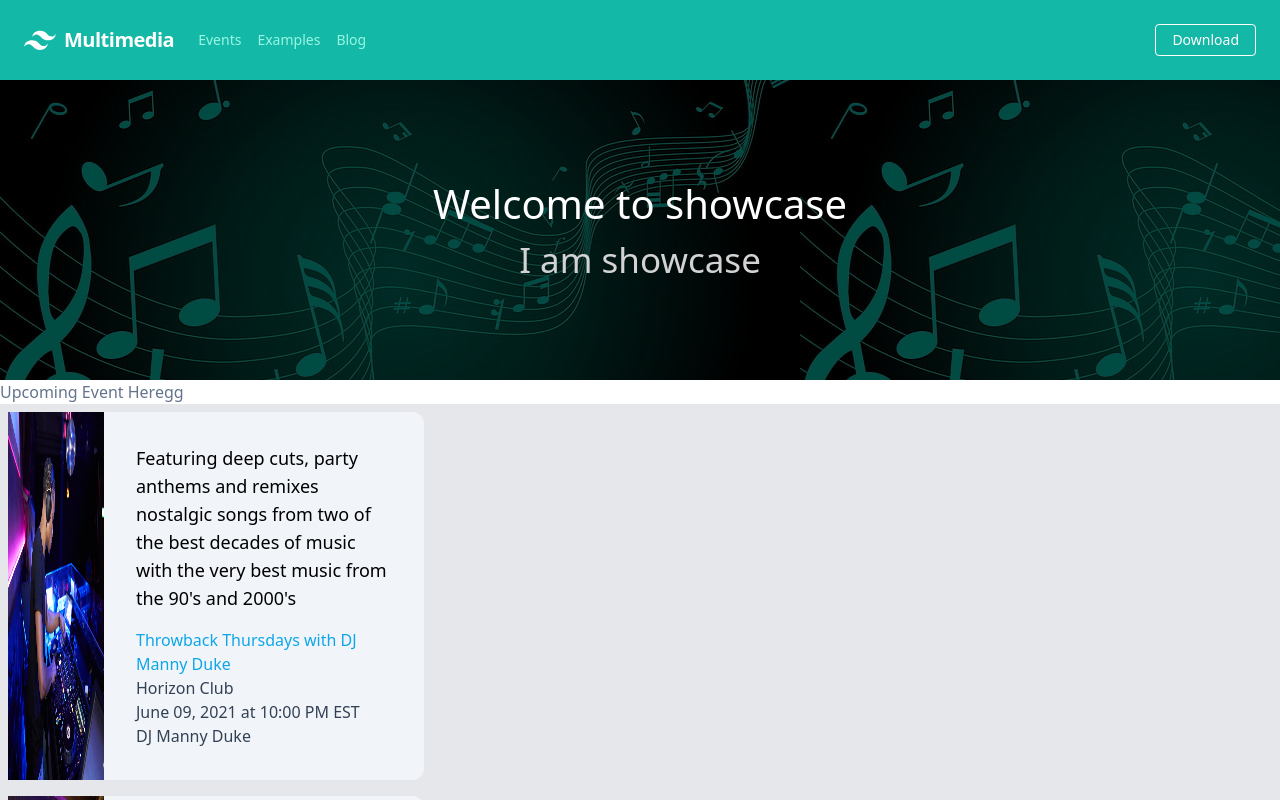
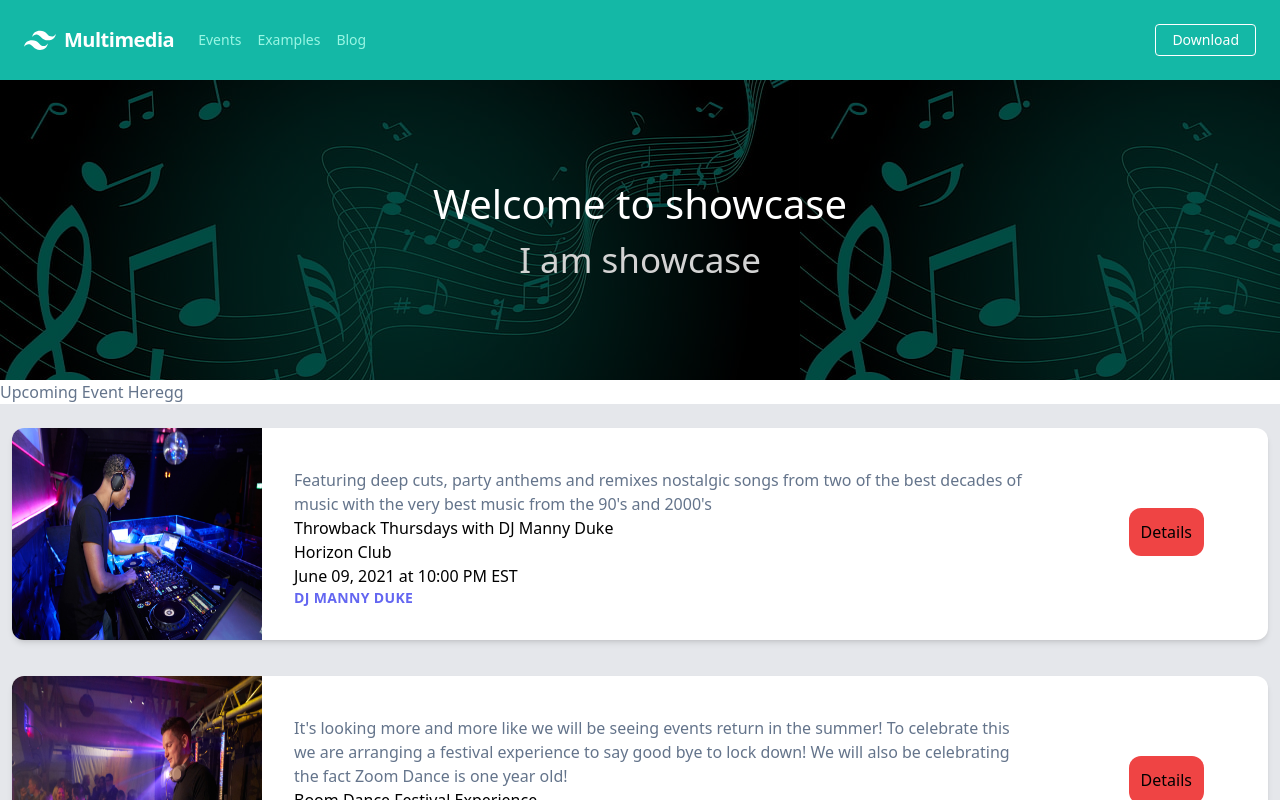
Before and after one commit to jakir-ruet/multimedia, a Next.js app: page / in a window 1280 px wide. Shown: the top 800 px of the page. Built offline with nearby package versions, Linux system fonts and the light colour scheme; no server answers.

Commit message:
events page design done

```diff
--- a/components/EventList.tsx
+++ b/components/EventList.tsx
@@ -4,45 +4,41 @@ import styles from '@/styles/EventList.module.css';
 function EventList({ individualEvent }) {
   return (
     <>
-      <div className="container mx-auto max-w-7xl p-2 md:p-2 bg-gray-200">
-        <div className="columns-3 gap-2">
-          <figure className="md:flex bg-slate-100 rounded-xl p-8 md:p-0 dark:bg-slate-800">
+      <div className="grid grid-cols-1 grid-rows-1 bg-gray-200 p-3 gap-2">
+        <div className="mt-3 mx-auto bg-white rounded-xl shadow-md overflow-hidden">
+          <div className="md:flex">
             <Image
-              className="w-24 h-24 md:w-480 md:h-auto md:rounded-none rounded-full mx-auto"
+              className="md:w-250 md:h-auto md:rounded-none rounded-full mx-auto"
               src={
                 individualEvent.image
                   ? individualEvent.image
                   : '/images/event-default.png'
               }
-              // src="/images/sample/event1.jpg"
               height={250}
               width={250}
               alt="event1"
             />
-            <div className="pt-6 md:p-8 text-center md:text-left space-y-4">
-              <blockquote>
-                <p className="text-lg font-medium">
+            <div className="p-8">
+              <p className="mt-2 text-slate-500">
                 {individualEvent.description}
               </p>
-              </blockquote>
-              <figcaption className="font-medium">
-                <div className="text-sky-500 dark:text-sky-400">
-                  {individualEvent.name}
-                </div>
-                <div className="text-slate-700 dark:text-slate-500">
+              <p>{individualEvent.name}</p>
               <h3>{individualEvent.venue}</h3>
-                </div>
-                <div className="text-slate-700 dark:text-slate-500">
-                  <h3>
+              <p>
                 {individualEvent.date} at {individualEvent.time}
-                  </h3>
-                </div>
-                <div className="text-slate-700 dark:text-slate-500">
+              </p>
+              <div className="uppercase tracking-wide text-sm text-indigo-500 font-semibold">
                 <h3>{individualEvent.performers}</h3>
               </div>
-              </figcaption>
             </div>
-          </figure>
+            <div className="p-8 inline-block align-middle">
+              <div className="p-8 inline-block align-middle">
+                <button className="bg-red-500 mt-4 p-3 rounded-xl">
+                  Details
+                </button>
+              </div>
+            </div>
+          </div>
         </div>
       </div>
     </>
--- a/src/pages/api/events/[slug].tsx
+++ b/src/pages/api/events/[slug].tsx
@@ -1,6 +1,7 @@
 /* eslint-disable import/no-anonymous-default-export */
 import { events } from '../data.json';
 export default (req, res) => {
+  //filter the data and checking from remotely
   const individualEvent = events.filter((ie) => ie.slug === req.query.slug);
   if (req.method === 'GET') {
     res.status(200).json(individualEvent);
```
Lines whose indentation alone changed are shown as unchanged.
